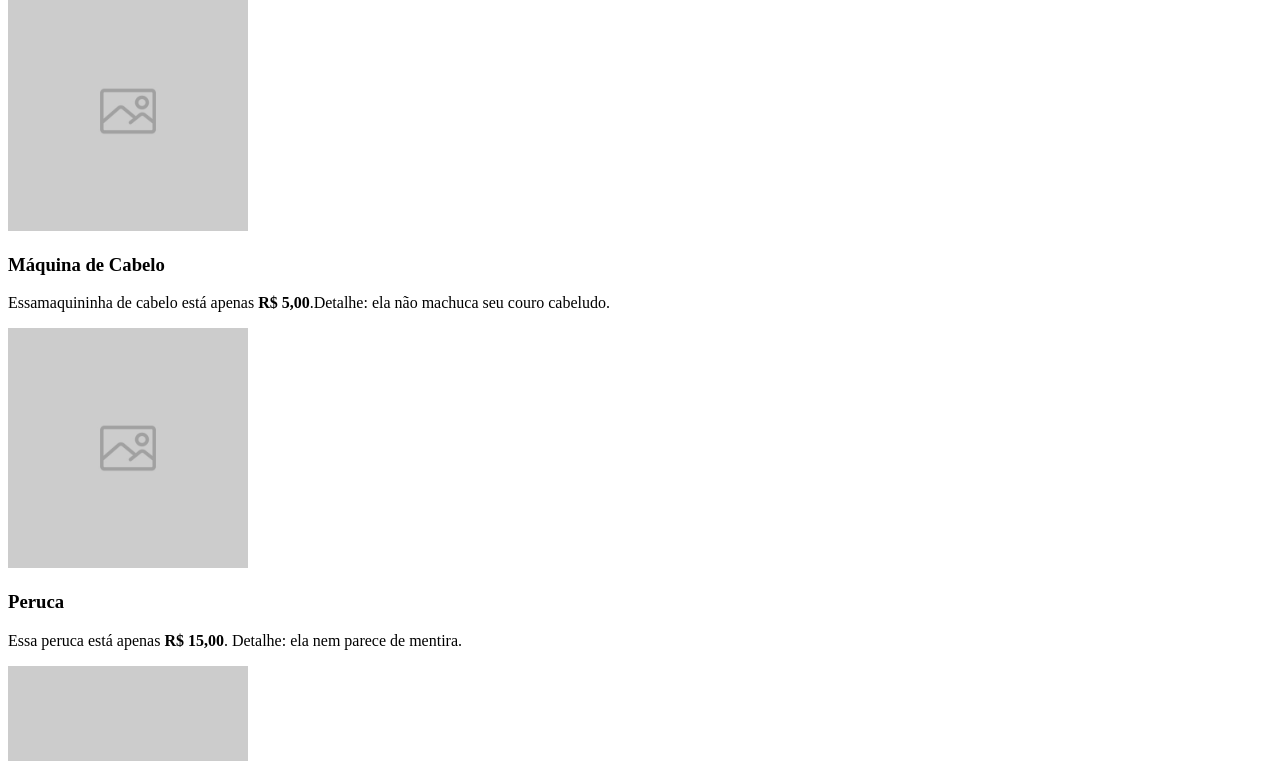
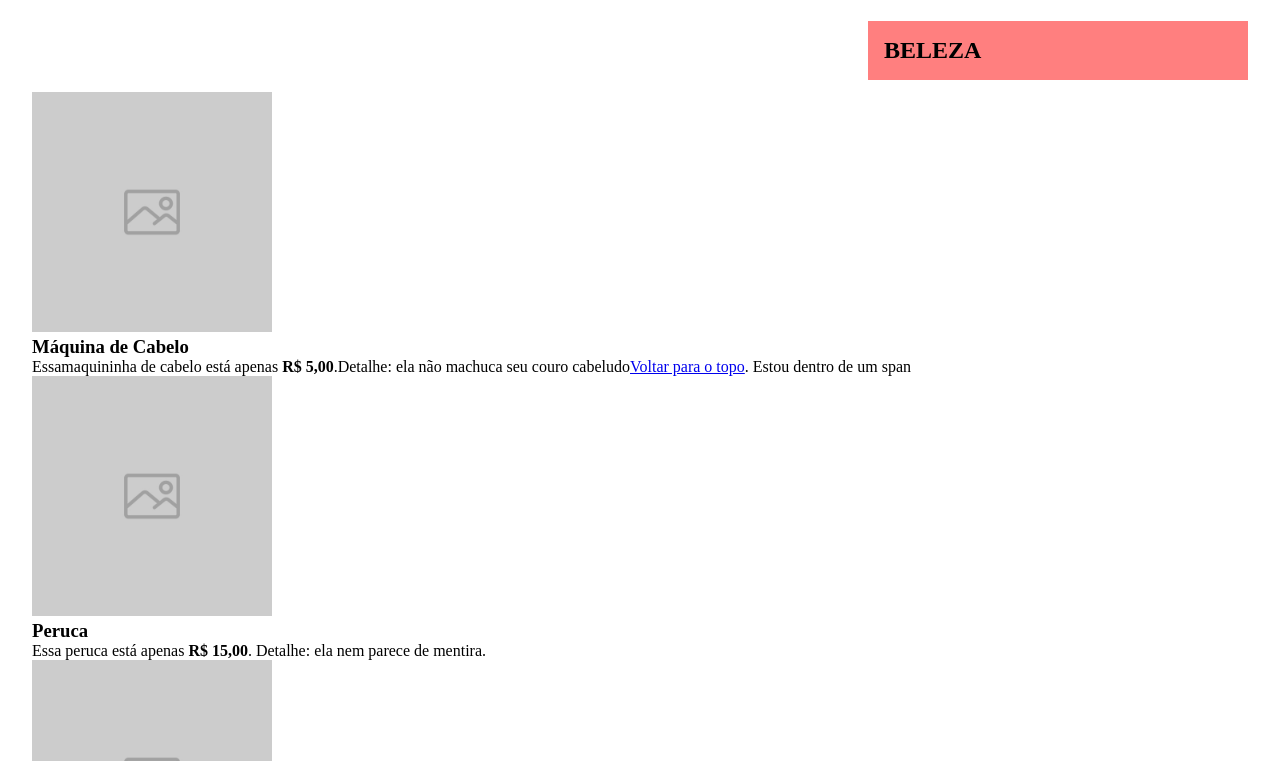
Before and after one commit to gabriielss/meu-primeiro_html, a plain HTML site: page index.html in a window 1280 px wide. Shown: the part 278-1039 px from the top of the page. Drawn offline with Linux system fonts and the light colour scheme.

Commit message:
feature: estilo - reset, espacamento, cores e variáveis

```diff
--- /dev/null
+++ b/assets/css/style.css
@@ -0,0 +1,32 @@
+/* RESET */
+:root{
+    --espacamento: 16px;
+    --cor-primaria: rgba(255, 0, 0, 0.5);
+}
+
+*{
+    box-sizing: border-box;
+    padding: 0;
+    margin: 0;
+}
+
+body,
+header,
+main,
+footer {
+    padding: var(--espacamento);
+}
+
+h1,
+h2 {
+   background-color: var(--cor-primaria);
+    /* margin-top: 32px;
+    margin-right: 24px;
+    margin-bottom: 16px;
+    margin-left: 24px; */
+    /* margin: 32px 24px 16px ; Aqui pedimos 24px nas duas maregens horizonais, 16px em baixo e 32px e cima */
+    /* margin: 32px 24px ; Aqui pedimos 32px nas margens verticais e 24px nas margens horizontais */
+    margin: 24px 0px 12px auto ; /*AQUI PEDIMOS 24PX EM TODAS AS MARGENS */
+    padding: 16px ;
+    width: 380px ;
+}
--- a/index.html
+++ b/index.html
@@ -7,11 +7,13 @@
     <meta name="viewport" content="width=device-width, initial-scale=1.0">
     <title>Meu Primeiro HTML</title>
     <meta name="description" content="Prática 01 do módulo de HTML e CSS">
+    <link rel="stylesheet" href="assets\css\style.css">
     <style>
         strong {
             font-weight: 400
         }
     </style>
+
 </head>
 
 <body>
@@ -35,7 +37,7 @@
     </header>
 
     <main>
-        <h1>FARMÁCIA E CIA.</h1>
+        <h1 style="text-align: center;">FARMÁCIA E CIA.</h1>
         <section>
 
             <h2>BELEZA</h2>
@@ -43,8 +45,9 @@
             <article>
                 <img src="assets\img\produto-generico.jpg" alt="Imagem de marcação" width="auto" height="240px">
                 <h3>Máquina de Cabelo</h3>
-                <p>Essa<strong>maquininha de cabelo</strong> está apenas <b>R$ 5,00</b>.Detalhe: ela <strong>não machuca
-                        seu couro cabeludo</strong>.</p>
+                <p>Essa<strong>maquininha de cabelo</strong> está apenas <b>R$ 5,00</b>.Detalhe: ela <strong>não machuca seu couro cabeludo</strong><a href="#top">Voltar para o topo</a>.
+                <span>Estou dentro de um span</span>
+                </p>
             </article>
 
             <article>
```
